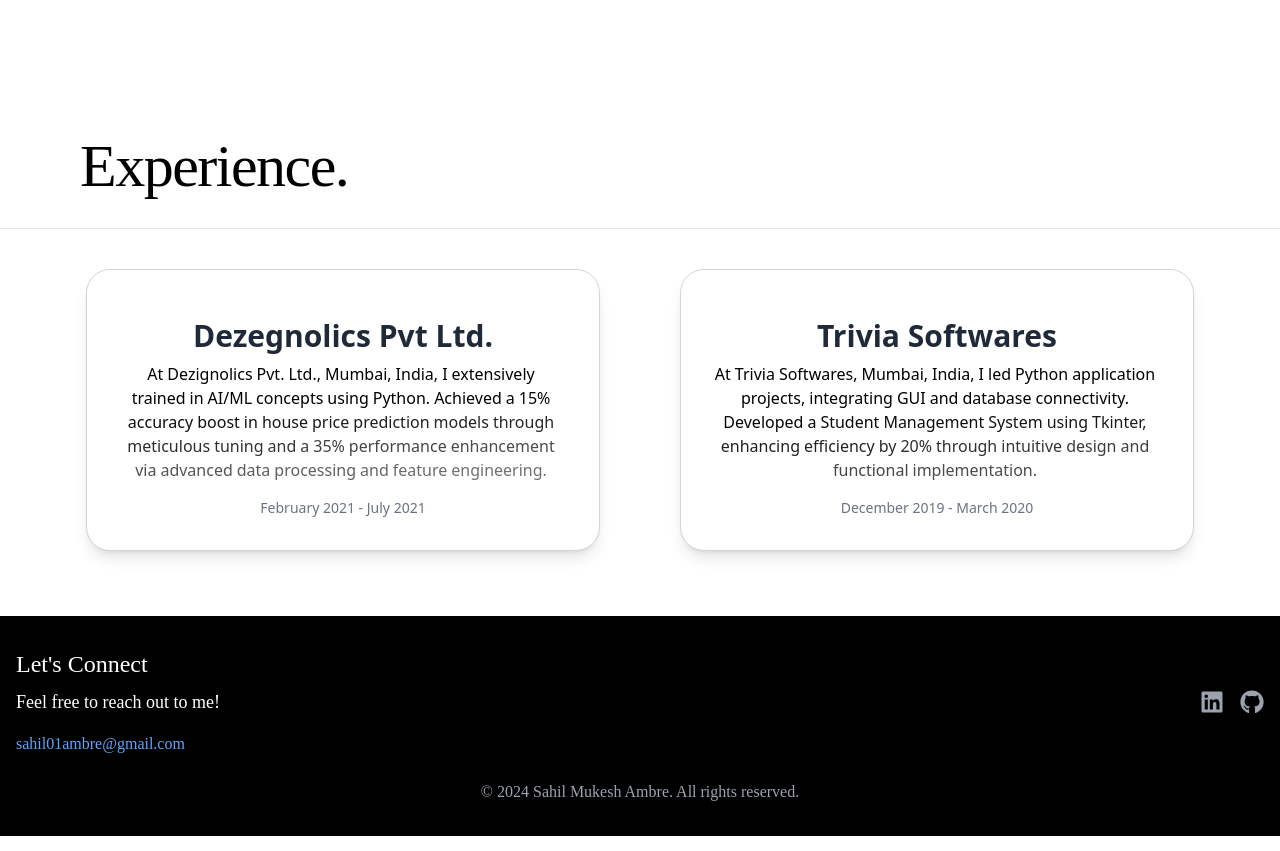
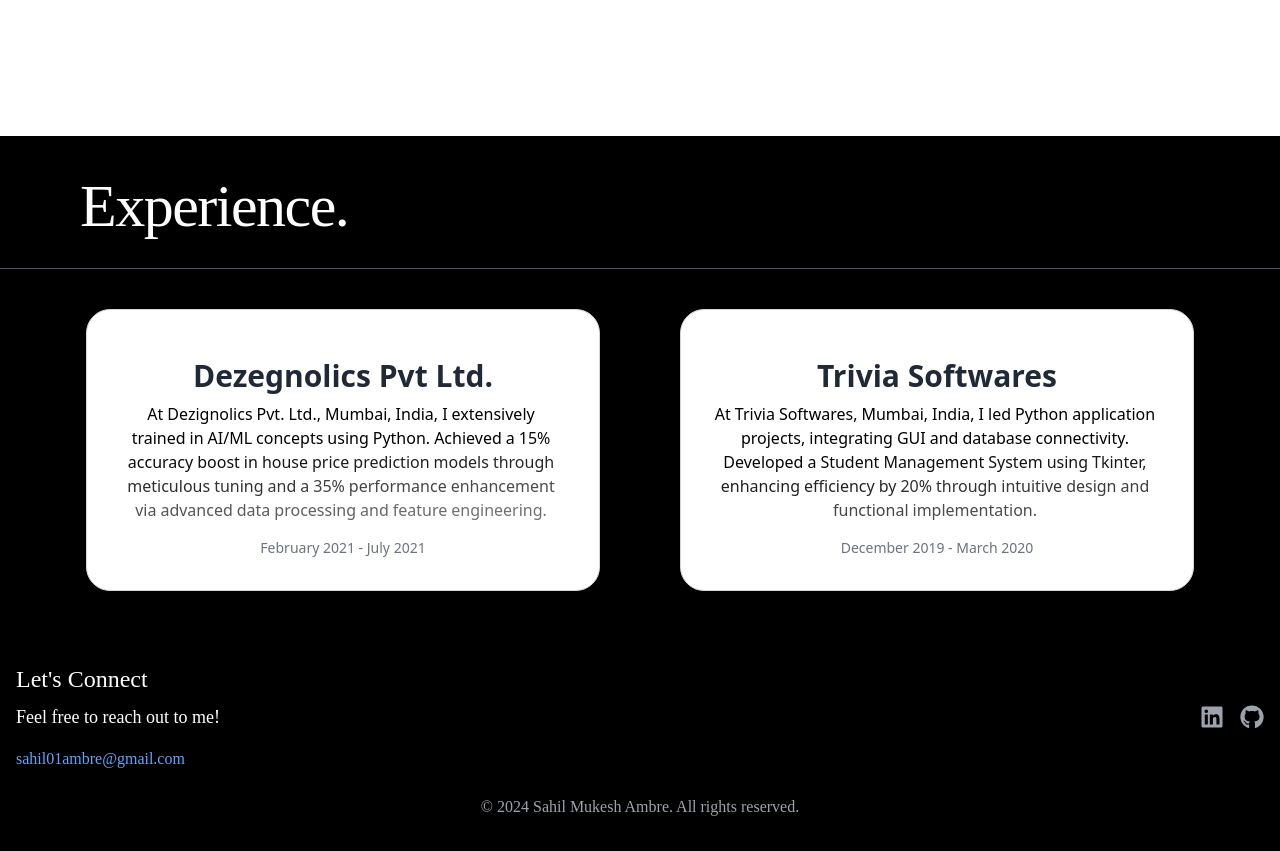
Before and after one commit to sahilambre/designerPortfolio, a React (Vite) app: page / in a window 1280 px wide. Shown: the part 3420-4271 px from the top of the page. Built offline with nearby package versions, Linux system fonts and the light colour scheme.

Commit message:
fix experience cards #4

```diff
--- a/src/components/Experience.jsx
+++ b/src/components/Experience.jsx
@@ -56,10 +56,10 @@ const HighlightedText = ({ text }) => {
 
 const Experience = () => {
   return (
-    <div className="w-full min-h-[60vh] flex flex-col items-center">
-      <div className="w-full px-5 lg:px-20 border-b-[0.5px] pb-8">
+    <div className="w-full min-h-[60vh] flex flex-col items-center bg-black">
+      <div className="w-full px-5 lg:px-20 border-b-[0.5px] border-gray-600 pb-8">
         <motion.h1
-          className="text-black text-4xl lg:text-6xl font-['Poppins'] tracking-tight"
+          className="text-white text-4xl lg:text-6xl font-['Poppins'] tracking-tight pt-10"
           initial={{ opacity: 0, y: 20 }}
           animate={{ opacity: 1, y: 0 }}
           whileHover={{
@@ -79,7 +79,7 @@ const Experience = () => {
           Experience.
         </motion.h1>
       </div>
-      <div className="w-full flex flex-col lg:flex-row justify-center items-center py-10 space-y-10 lg:space-y-0 lg:space-x-20">
+      <div className="w-full flex flex-col lg:flex-row justify-center items-center py-10 space-y-10 lg:space-y-0 lg:space-x-20 px-10">
         <motion.div
           className="flex flex-col items-center text-center border border-gray-300 rounded-3xl p-8 bg-white shadow-lg hover:shadow-2xl transform transition-all duration-300 ease-in-out"
           initial="hidden"
```
